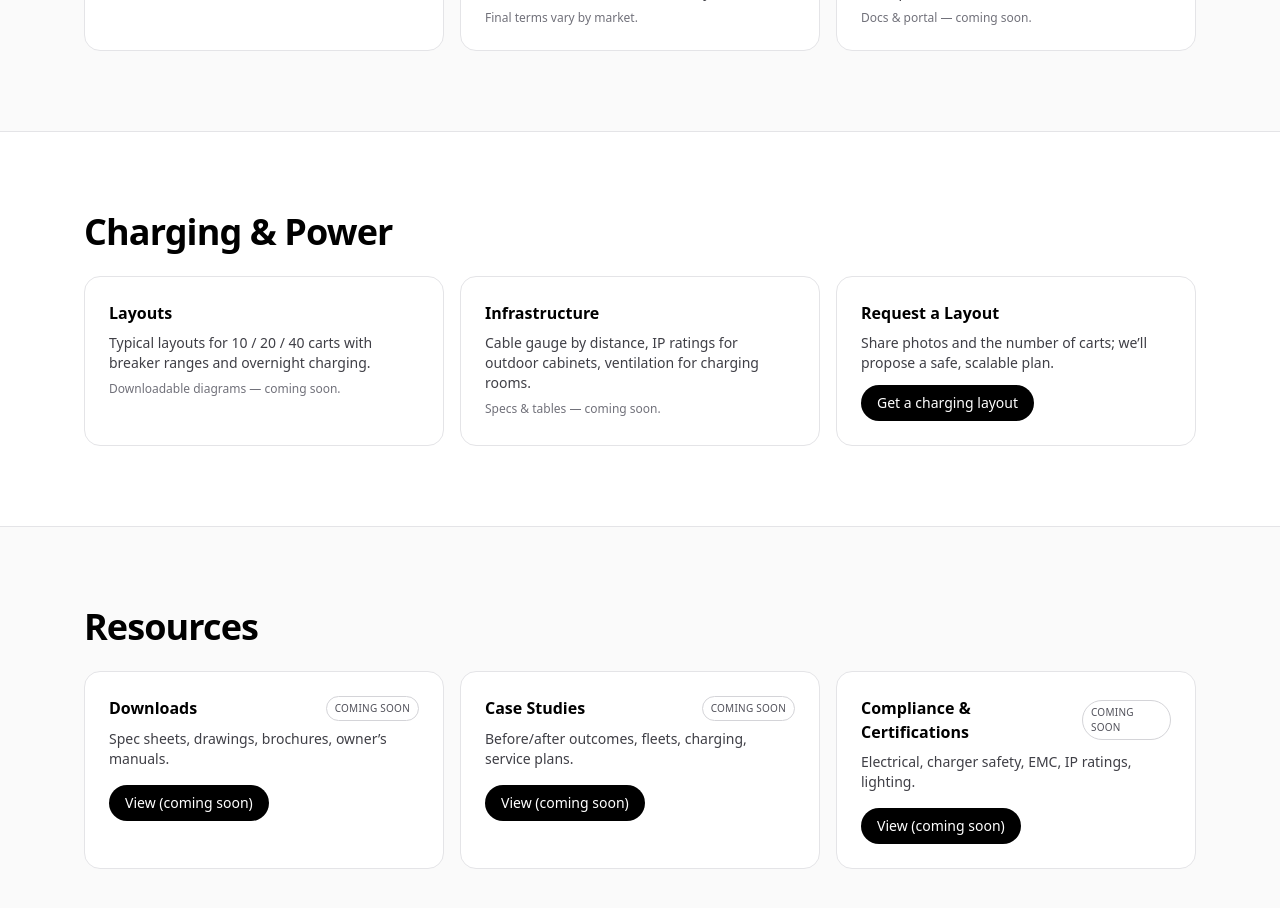
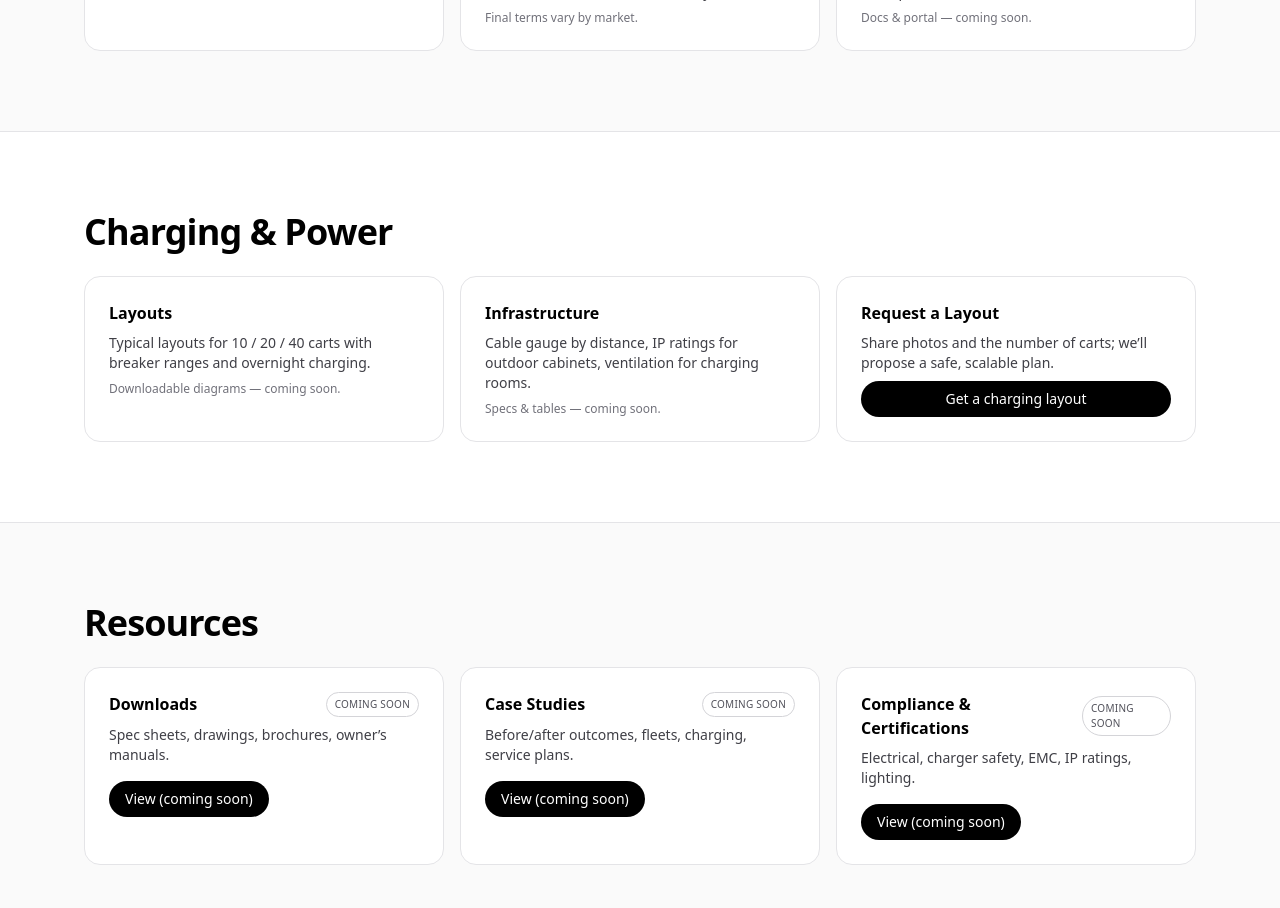
Before and after one commit to Aproglobal/apro-global-site, a React (Vite) app: page / in a window 1280 px wide. Shown: the part 7720-8628 px from the top of the page. Built offline with nearby package versions, Linux system fonts and the light colour scheme.

Commit message:
Update ChargingPowerSection.tsx

```diff
--- a/src/components/ChargingPowerSection.tsx
+++ b/src/components/ChargingPowerSection.tsx
@@ -1,47 +1,63 @@
-// src/components/ChargingPowerSection.tsx
 import React from "react";
 
 export default function ChargingPowerSection() {
   return (
-    <section
-      id="charging"
-      className="py-20 bg-white text-black dark:bg-black dark:text-white scroll-mt-24 md:scroll-mt-28"
+    <section id="charging" className="py-20 bg-white text-black dark:bg-black dark:text-white scroll-mt-24">
+      <div className="max-w-6xl mx-auto px-5">
+        <h2 className="text-3xl md:text-4xl font-extrabold tracking-tight">Charging &amp; Power</h2>
+
+        <div className="mt-6 grid grid-cols-1 md:grid-cols-3 gap-4">
+          {[
+            {
+              title: "Layouts",
+              body: "Typical layouts for 10 / 20 / 40 carts with breaker ranges and overnight charging.",
+              foot: "Downloadable diagrams — coming soon.",
+            },
+            {
+              title: "Infrastructure",
+              body: "Cable gauge by distance, IP ratings for outdoor cabinets, ventilation for charging rooms.",
+              foot: "Specs & tables — coming soon.",
+            },
+            {
+              title: "Request a Layout",
+              body: "Share photos and the number of carts; we’ll propose a safe, scalable plan.",
+              cta: "Get a charging layout",
+            },
+          ].map((card, i) => (
+            <article
+              key={i}
+              className="
+                group rounded-2xl border border-zinc-200 dark:border-zinc-800
+                bg-white dark:bg-zinc-950 p-6 h-full flex flex-col
+                transition-all duration-200
+                hover:shadow-lg hover:-translate-y-0.5 hover:border-black/15 dark:hover:border-white/20
+                motion-reduce:transition-none motion-reduce:hover:translate-y-0
+              "
             >
-      <div className="max-w-6xl mx-auto px-5">
-        <h2 className="text-3xl md:text-4xl font-extrabold tracking-tight">Charging & Power</h2>
+              <h3 className="font-semibold">{card.title}</h3>
+              <p className="mt-2 text-sm text-zinc-700 dark:text-zinc-300">{card.body}</p>
 
-        <div className="mt-6 grid grid-cols-1 sm:grid-cols-2 lg:grid-cols-3 gap-4">
-          <article className="rounded-2xl border border-zinc-200 dark:border-zinc-800 bg-white dark:bg-zinc-950 p-6">
-            <h3 className="font-semibold">Layouts</h3>
-            <p className="mt-2 text-sm text-zinc-700 dark:text-zinc-300">
-              Typical layouts for 10 / 20 / 40 carts with breaker ranges and overnight charging.
-            </p>
-            <p className="mt-2 text-xs text-zinc-500 dark:text-zinc-400">Downloadable diagrams — coming soon.</p>
-          </article>
-
-          <article className="rounded-2xl border border-zinc-200 dark:border-zinc-800 bg-white dark:bg-zinc-950 p-6">
-            <h3 className="font-semibold">Infrastructure</h3>
-            <p className="mt-2 text-sm text-zinc-700 dark:text-zinc-300">
-              Cable gauge by distance, IP ratings for outdoor cabinets, ventilation for charging rooms.
-            </p>
-            <p className="mt-2 text-xs text-zinc-500 dark:text-zinc-400">Specs & tables — coming soon.</p>
-          </article>
-
-          <article className="rounded-2xl border border-zinc-200 dark:border-zinc-800 bg-white dark:bg-zinc-950 p-6">
-            <h3 className="font-semibold">Request a Layout</h3>
-            <p className="mt-2 text-sm text-zinc-700 dark:text-zinc-300">
-              Share photos and the number of carts; we’ll propose a safe, scalable plan.
-            </p>
+              {card.foot ? (
+                <p className="mt-2 text-xs text-zinc-500 dark:text-zinc-400">{card.foot}</p>
+              ) : (
                 <button
                   type="button"
                   onClick={() =>
-                window.dispatchEvent(new CustomEvent("lead:open", { detail: { source: "Charging Layout CTA" } }))
+                    window.dispatchEvent(
+                      new CustomEvent("lead:open", { detail: { source: "Charging Layout CTA" } })
+                    )
                   }
-              className="mt-3 px-4 py-2 rounded-full bg-black text-white dark:bg-white dark:text-black text-sm whitespace-nowrap"
+                  className="
+                    mt-auto px-4 py-2 rounded-full bg-black text-white dark:bg-white dark:text-black text-sm
+                    w-full sm:w-auto
+                    transition hover:opacity-90
+                  "
                 >
-              Get a charging layout
+                  {card.cta}
                 </button>
+              )}
             </article>
+          ))}
         </div>
       </div>
     </section>
```
Lines whose indentation alone changed are shown as unchanged.
